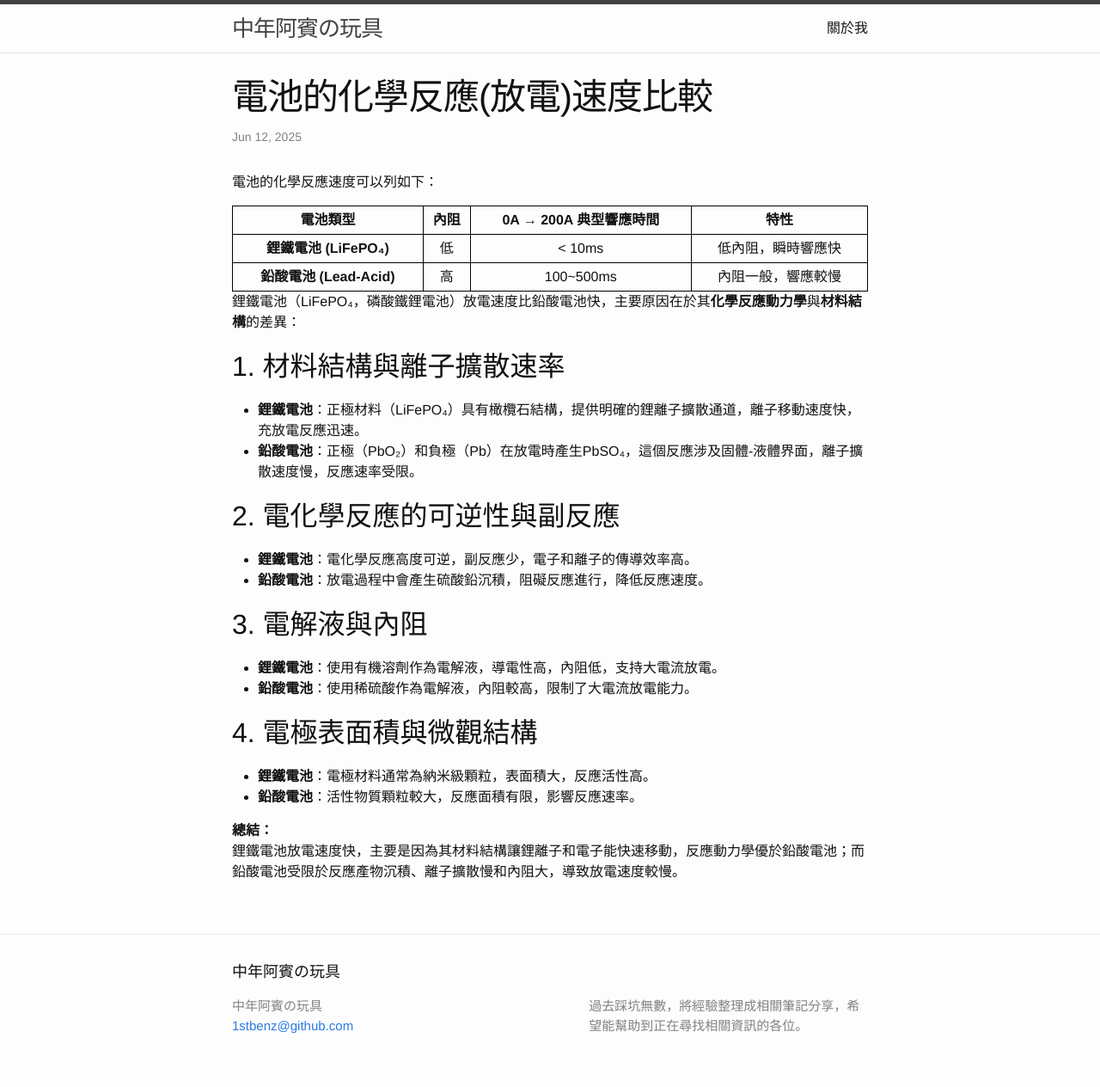
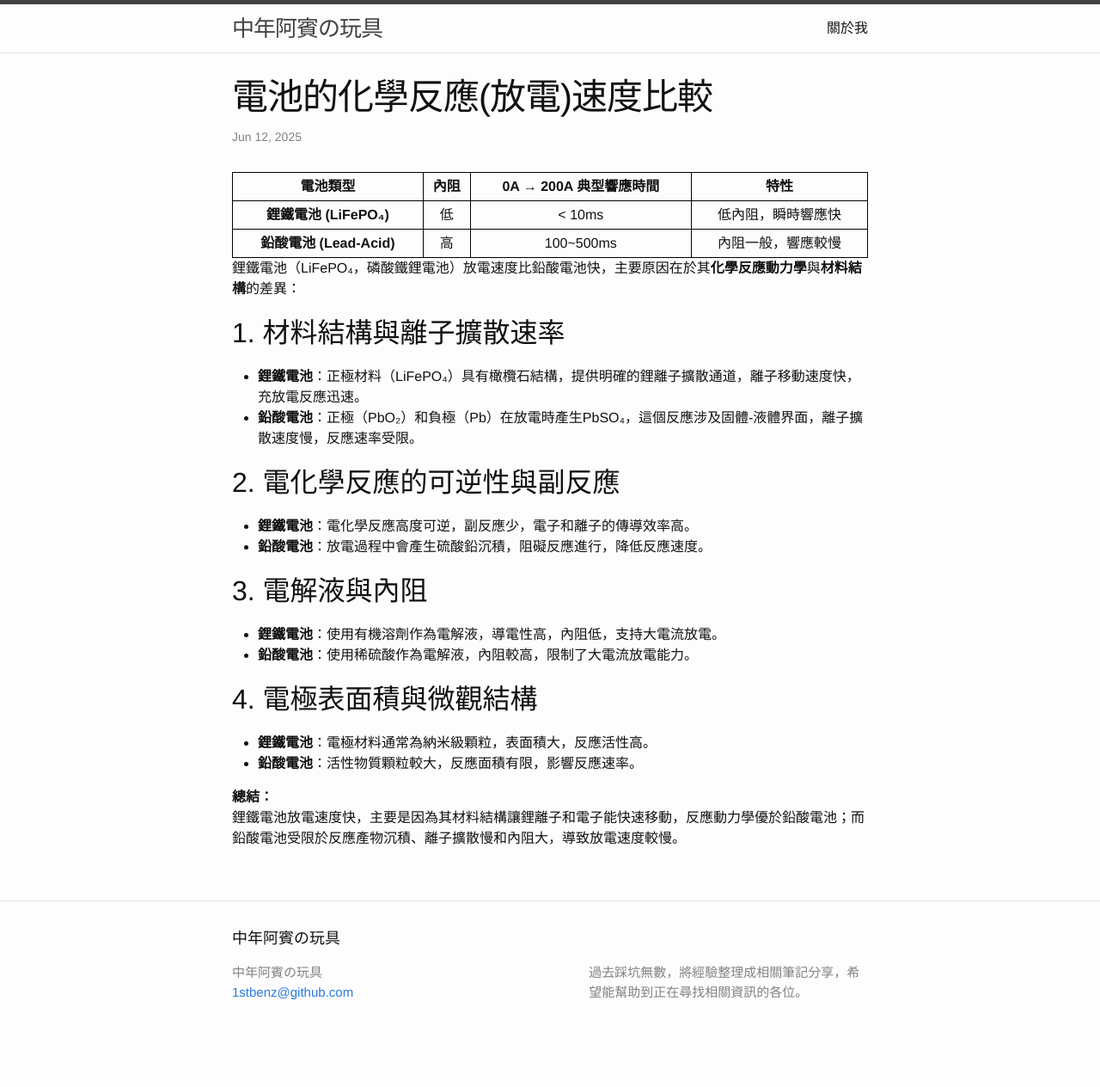
Before and after one commit to 1stbenz/1stbenz.github.io, a Jekyll site: the page built from _posts/2025-06-12-lithium-vs-lead-analysis.md, in a window 1280 px wide. Shown: the whole page at 86% size. Built offline with Jekyll 4.4.1, drawn with Linux system fonts in a browser that asks for light colours; after the commit the page ends 1225 px from its top, so only the background shows below that.

Commit message:
Update 2025-06-12-lithium-vs-lead-analysis.md

```diff
--- a/_posts/2025-06-12-lithium-vs-lead-analysis.md
+++ b/_posts/2025-06-12-lithium-vs-lead-analysis.md
@@ -4,7 +4,6 @@ title:  "電池的化學反應(放電)速度比較"
 date:   2025-06-12 10:00:29
 categories: Auto
 ---
-電池的化學反應速度可以列如下：
 
 | **電池類型** | **內阻** | **0A → 200A 典型響應時間** | **特性** |
 |-------------|----------------|----------------------|----------|
```
